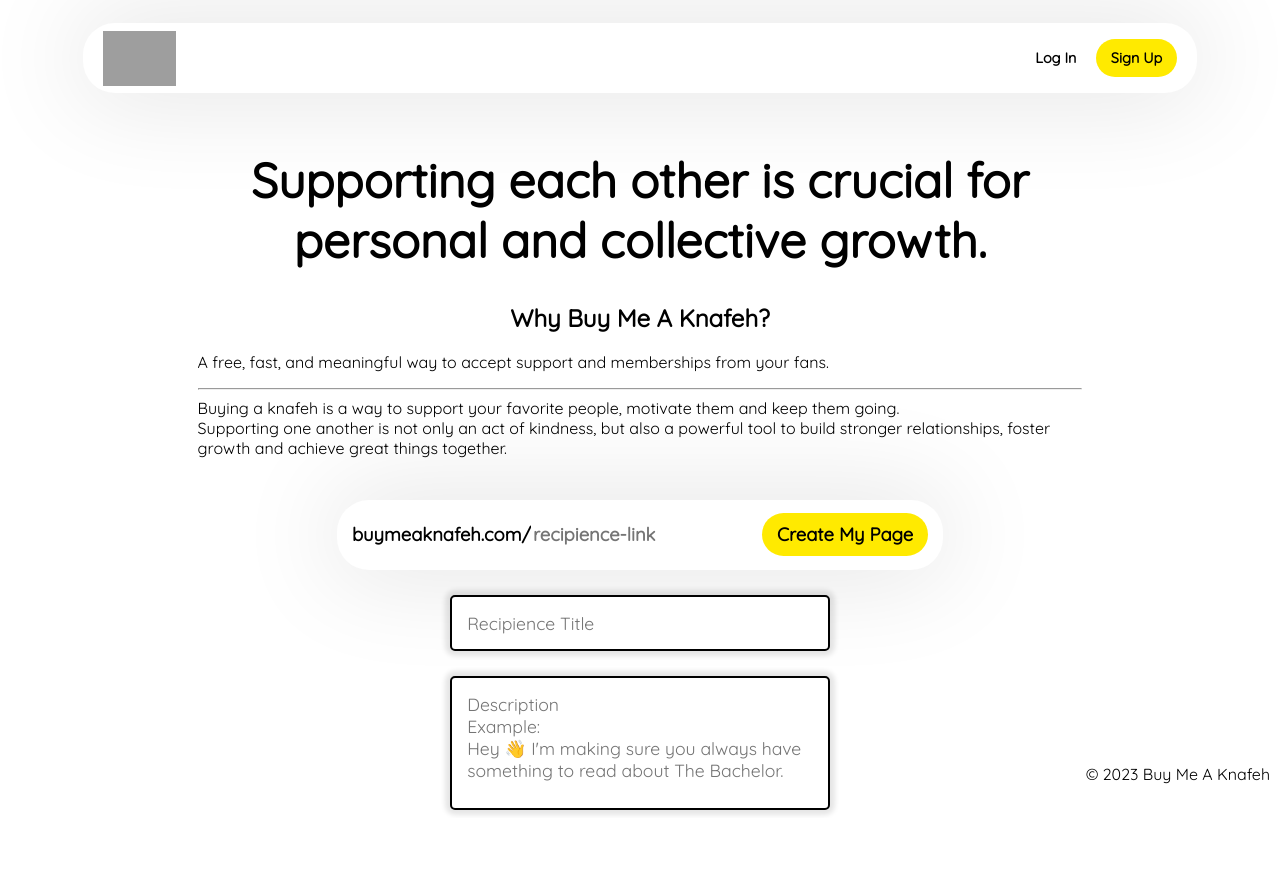
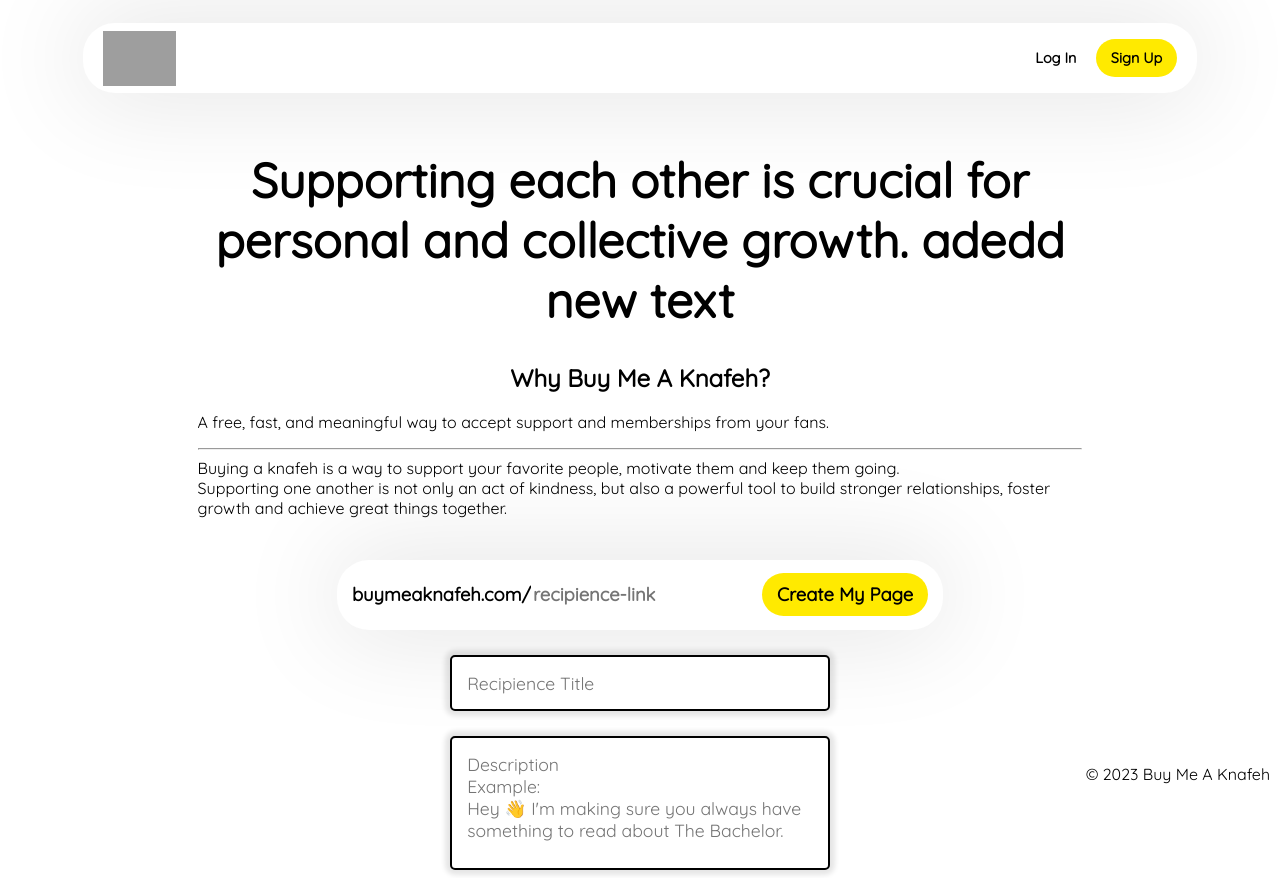
Before and after one commit to Henry1998N/git-mergeing-practice, a plain HTML site: page index.html in a window 1280 px wide. Before the commit the page ends 818 px from the top, so only its background shows below. Drawn offline with nearby package versions, Linux system fonts and the light colour scheme; grey boxes are pictures that could not be loaded.

Commit message:
fix bugs

```diff
--- a/index.html
+++ b/index.html
@@ -28,7 +28,7 @@
     </div>
 
     <div class="about-container">
-        <h1 class="about-header">Supporting each other is crucial for personal and collective growth.</h1>
+        <h1 class="about-header">Supporting each other is crucial for personal and collective growth. adedd new text </h1>
         <h2 class="about-title-header">Why Buy Me A Knafeh?</h2>
         <p class="about-text">
             A free, fast, and meaningful way to accept support and memberships from your fans.
```
